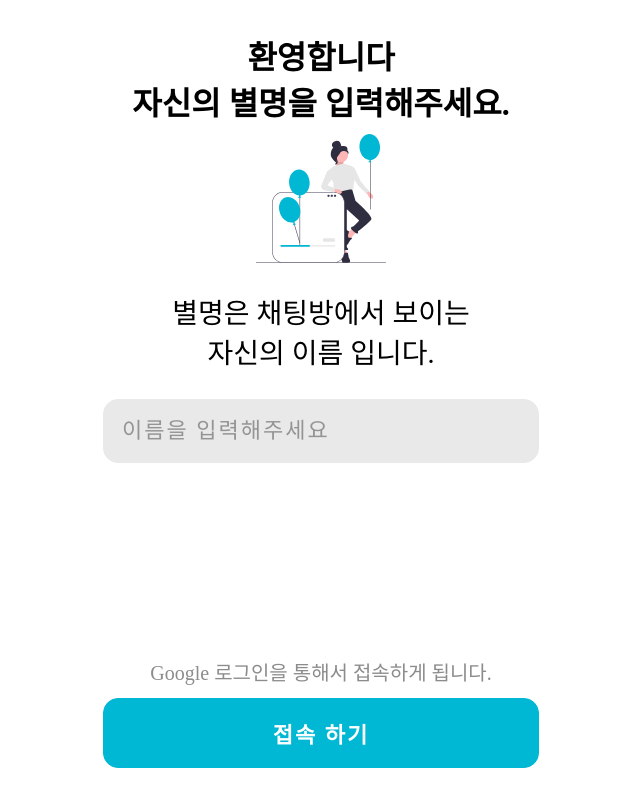
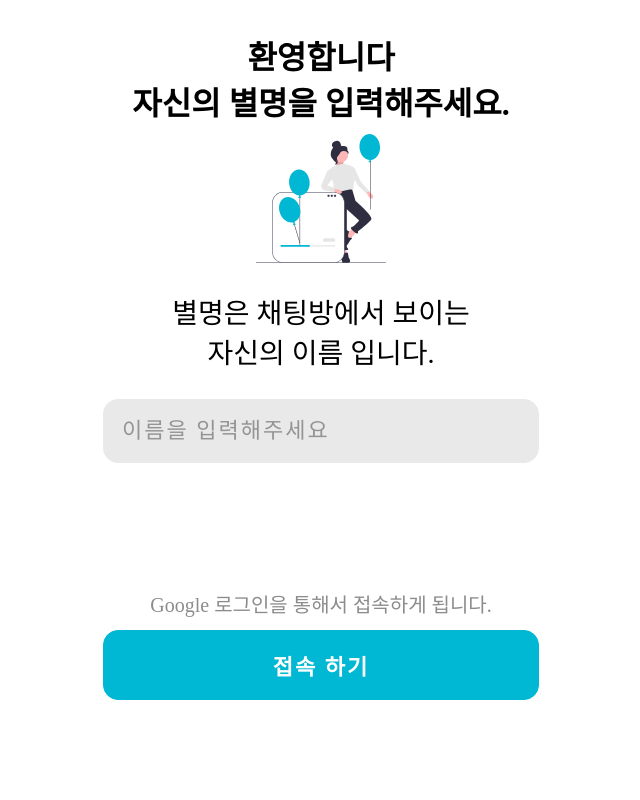
Before and after one commit to kichan05/EDCAN-Chat, a Vue app: page / in a window 1280 px wide. Shown: the whole page, without its empty margins (319-959 px from the left). Built offline with nearby package versions, Linux system fonts and the light colour scheme; no server answers; a web font is replaced by a local one.

Commit message:
Welcome page layout

```diff
--- a/src/page/WelcomePage.vue
+++ b/src/page/WelcomePage.vue
@@ -88,7 +88,7 @@ export default {
 
 <style scoped>
 .page {
-  padding: 32px;
+  padding: 32px 32px 100px;
 
   display: flex;
   flex-direction: column;
```
